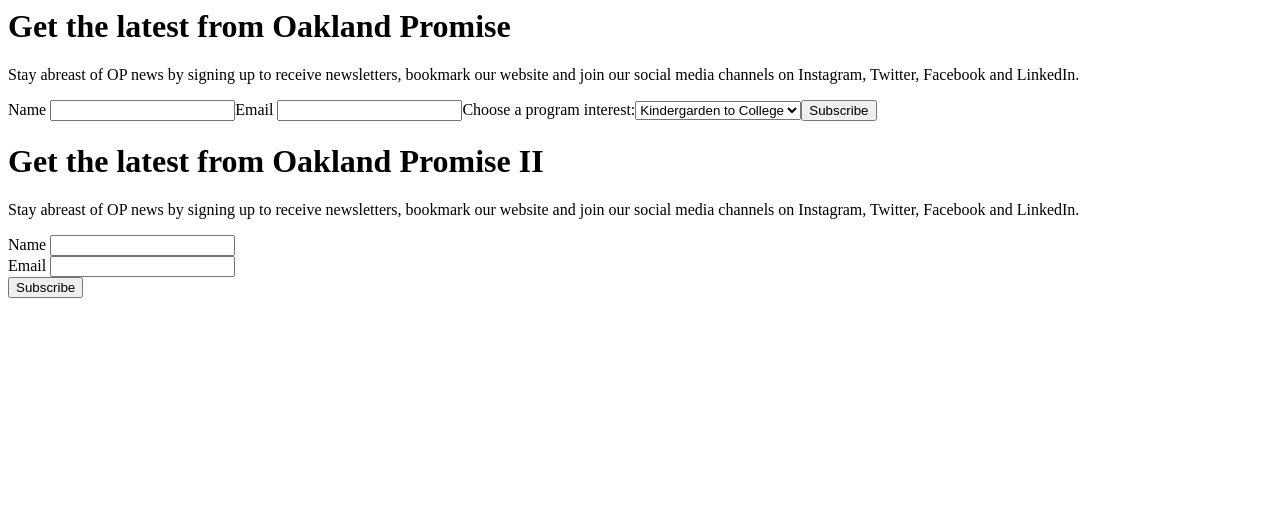
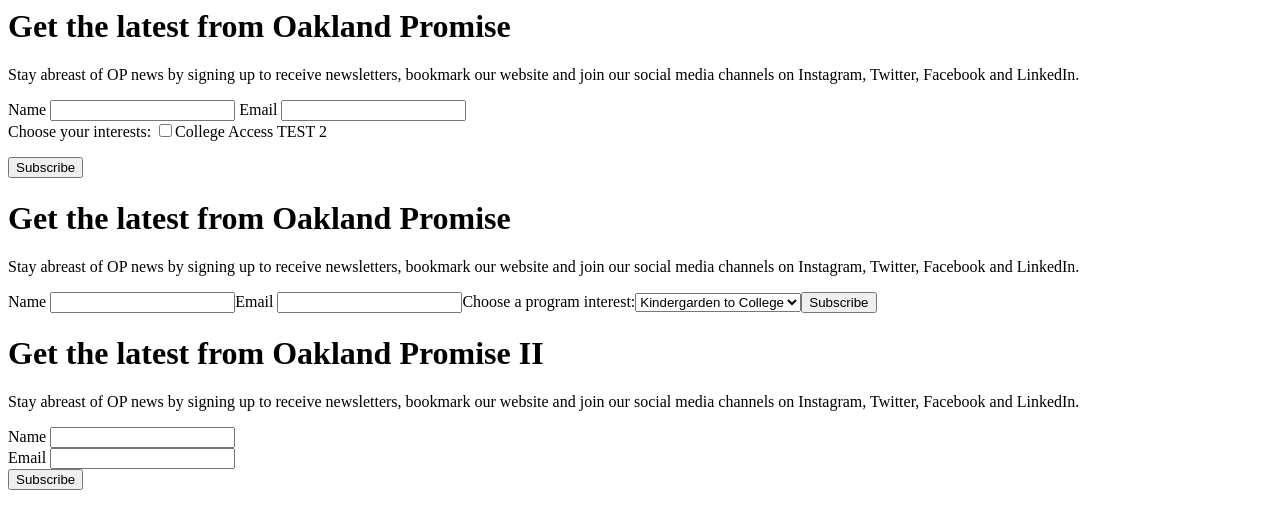
Before and after one commit to byco/CM-Subscribe-Example, a plain HTML site: page index.html in a window 1280 px wide. Drawn offline with Linux system fonts and the light colour scheme.

Commit message:
add new form at top

```diff
--- a/index.html
+++ b/index.html
@@ -1,3 +1,10 @@
+<div><h1 color="#000">Get the latest from Oakland Promise</h1><div><div><p>Stay abreast of OP news by signing up to receive newsletters, bookmark our website and join our social media channels on Instagram, Twitter, Facebook and LinkedIn.</p></div>
+	<form class="js-cm-form" id="subForm" action="https://www.createsend.com/t/subscribeerror?description=" method="post" data-id="A61C50BEC994754B1D79C5819EC1255CEB3DFEC01A4E76FEF4C136EDCEE3907EE3C8264FB28D3D1C77096F9C815667E5896B01A772BB9BA30E09B417FBB97818">
+		<div><label>Name </label><input aria-label="Name" id="fieldName" maxlength="200" name="cm-name">
+			<label>Email </label><input autocomplete="Email" aria-label="Email" class="js-cm-email-input qa-input-email" id="fieldEmail" maxlength="200" name="cm-jtnlyd-jtnlyd" required="" type="email"></div>
+		<div><label>Choose your interests:</label> <input id="jtsikr" name="cm-ol-jtsikr" type="checkbox" value="jtsikr"><label for="jtsikr">College Access TEST 2</label></div></div></div><button type="submit">Subscribe</button></form></div>
+<script type="text/javascript" src="https://js.createsend1.com/javascript/copypastesubscribeformlogic.js"></script>
+
 <div><h1 color="#000">Get the latest from Oakland Promise</h1><div><p>Stay abreast of OP news by signing up to receive newsletters, bookmark our website and join our social media channels on Instagram, Twitter, Facebook and LinkedIn.</p></div><form class="js-cm-form" id="subForm" action="https://www.createsend.com/t/subscribeerror?description=" method="post" data-id="A61C50BEC994754B1D79C5819EC1255C79DCF636C18923BBE1C7216EE4304A9A039B093628B3AE9D63CFAE82AF63E517D48AF678007FD5A4C0593491687DDFCB"><div><table><tr><label>Name </label><input aria-label="Name" id="fieldName" maxlength="200" name="cm-name"></tr><tr><label>Email </label><input autocomplete="Email" aria-label="Email" class="js-cm-email-input qa-input-email" id="fieldEmail" maxlength="200" name="cm-jtsikr-jtsikr" required="" type="email"></tr><tr><label>Choose a program interest:</label>
 	<select name="lists">
 		<option id="jtnlyd" name="cm-ol-jtnlyd" value="jtnlyd"><label for="jtnlyd">Kindergarden to College</label></option>
```
